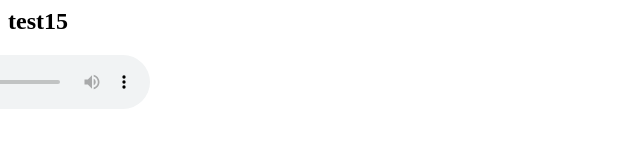
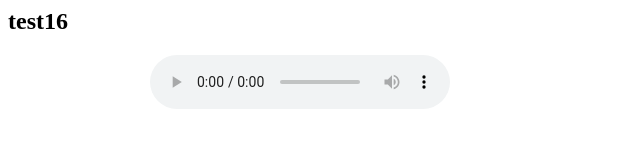
Before and after one commit to FinalAlphaDE/FinalAlphaDE.github.io, a plain HTML site: page index.html in a window 1280 px wide. Shown: the whole page, without its empty margins (0-640 px from the left). Drawn offline with Linux system fonts and the light colour scheme.

Commit message:
Update index.html

```diff
--- a/index.html
+++ b/index.html
@@ -1,7 +1,7 @@
 <html>
-  <h2>test15</h2>
+  <h2>test16</h2>
 
-  <audio controls id="audio1" style="position: absolute;left: -150px;">
+  <audio controls id="audio1" style="position: absolute;left: 150px;">
      <source src="a.m4a" type="audio/mp4">
   </audio>
 
```
